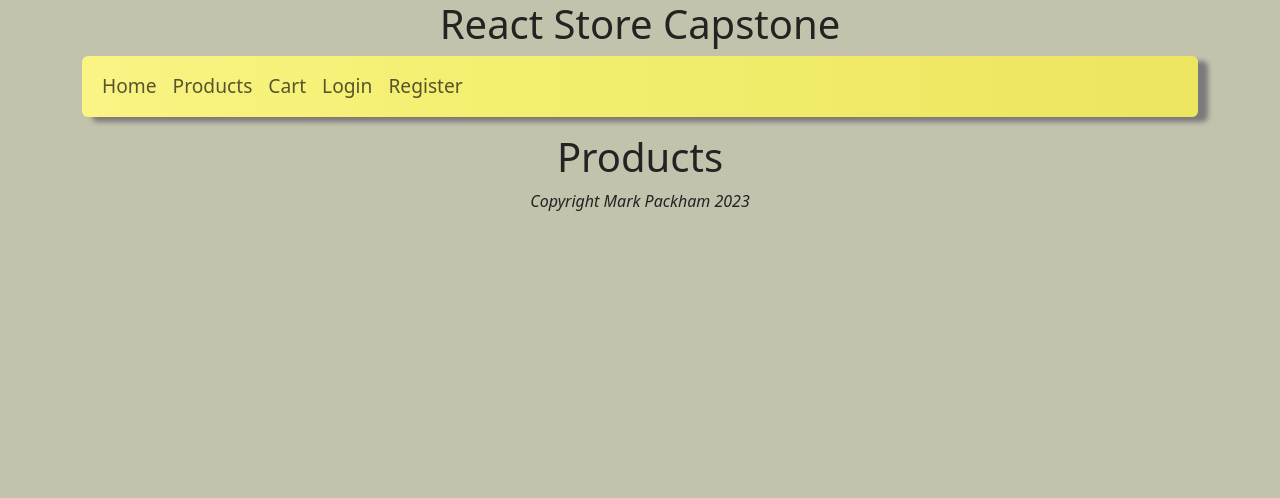
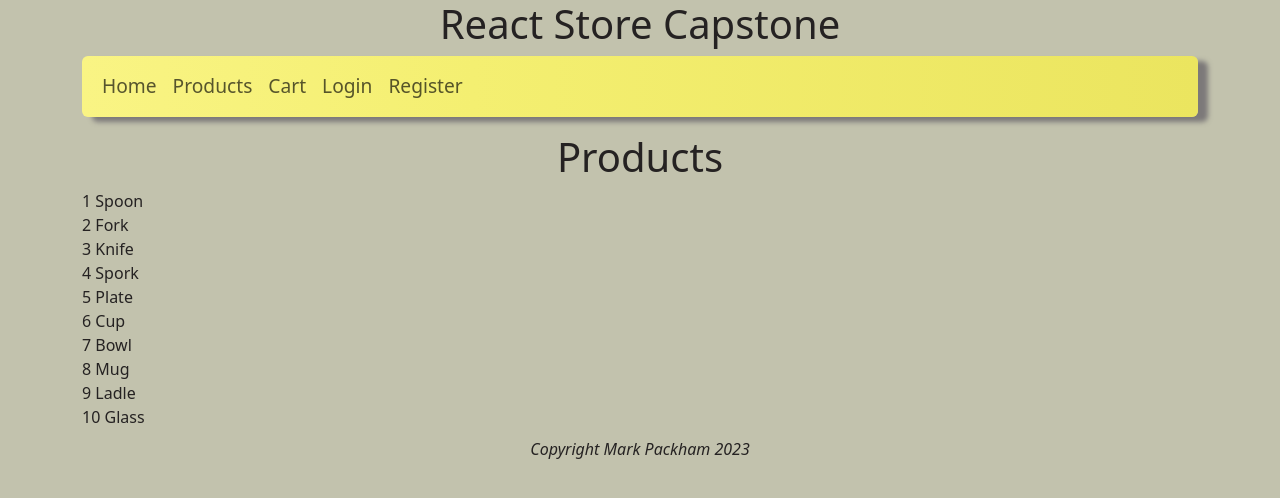
Before and after one commit to markpackham/HyperionDevReact-AppCapstoneProject, a React (Vite) app in the folder reactStoreCapstoneProject/: page /products in a window 1280 px wide. Shown: the top 498 px of the page. Built offline with nearby package versions, Linux system fonts and the light colour scheme.

Commit message:
output product name and id

```diff
--- a/reactStoreCapstoneProject/src/components/Products.jsx
+++ b/reactStoreCapstoneProject/src/components/Products.jsx
@@ -1,7 +1,19 @@
+import { useSelector } from "react-redux";
+
 const Products = () => {
+  // Grab products from store
+  const products = useSelector((state) => state.products);
+
   return (
     <div>
       <h1>Products</h1>
+      <ul className="list-group">
+        {products.map((product) => (
+          <li key={product.id}>
+            {product.id} {product.name}
+          </li>
+        )) || <h3>Loading ...</h3>}
+      </ul>
     </div>
   );
 };
--- a/reactStoreCapstoneProject/src/components/users/LoginPage.jsx
+++ b/reactStoreCapstoneProject/src/components/users/LoginPage.jsx
@@ -3,11 +3,13 @@ import * as Yup from "yup";
 import "../../styles/users.css";
 
 export default function LoginPage() {
+  // Formik used for user feedback
   const formik = useFormik({
     initialValues: {
       userName: "",
       password: "",
     },
+    // Yup used for validating objects entered
     validationSchema: Yup.object({
       userName: Yup.string()
         .max(20, "Must be 20 characters or less")
--- /dev/null
+++ b/reactStoreCapstoneProject/src/store/productSlice.js
@@ -0,0 +1,90 @@
+import { createSlice } from "@reduxjs/toolkit";
+
+// Products being sold
+const productSlice = createSlice({
+  name: "products",
+  initialState: [
+    {
+      id: 1,
+      name: "Spoon",
+      description: "Wooden Spoon made from the finest oak",
+      price: 1,
+      img: "https://m.media-amazon.com/images/I/61moD4yrLOL.jpg",
+    },
+    {
+      id: 2,
+      name: "Fork",
+      description: "Metal Fork 100% stainless steel",
+      price: 1,
+      img: "https://m.media-amazon.com/images/I/61z0LVrrowL._AC_UF894,1000_QL80_.jpg",
+    },
+    {
+      id: 3,
+      name: "Knife",
+      description: "Plastic Knife 100% germ free",
+      price: 1,
+      img: "https://www.beaucare.com/storage/uploads/images/1291/product-hero_plastic_knife_-_white_-_pack_of_1000.jpg",
+    },
+    {
+      id: 4,
+      name: "Spork",
+      description: "Metal Spork made from titanium",
+      price: 1,
+      img: "https://m.media-amazon.com/images/I/81H7YgQZjiL._AC_UF894,1000_QL80_.jpg",
+    },
+    {
+      id: 5,
+      name: "Plate",
+      description: "Plastic Plate, totally unbreakable",
+      price: 2,
+      img: "https://raven.contrado.app/resources/images/2017-12/75876/melamine-plastic-plate-design-reverse-side-208618_l.jpg",
+    },
+    {
+      id: 6,
+      name: "Cup",
+      description: "Clay Cup made by hand",
+      price: 2,
+      img: "https://www.minimax.com.au/cdn/shop/products/dwell-340ml-clay-mug-985663.jpg?v=1631892087",
+    },
+    {
+      id: 7,
+      name: "Bowl",
+      description: "Wooden Bowl made from pine",
+      price: 2,
+      img: "https://www.ikea.com/gb/en/images/products/blanda-matt-serving-bowl-bamboo__0711988_pe728640_s5.jpg",
+    },
+    {
+      id: 8,
+      name: "Mug",
+      description: "Metal Mug with 5 year guarantee",
+      price: 3,
+      img: "https://m.media-amazon.com/images/I/61SJPoBcisL._AC_UF894,1000_QL80_.jpg",
+    },
+    {
+      id: 9,
+      name: "Ladle",
+      description: "Metal Ladle, can handle any heat",
+      price: 4,
+      img: "https://m.media-amazon.com/images/I/61nM4lieuzL.jpg",
+    },
+    {
+      id: 10,
+      name: "Glass",
+      description: "Crystal Glass that's dishwasher safe",
+      price: 5,
+      img: "https://api-prod.royaldesign.se/api/products/image/6/koziol-crystal-glass-l-0",
+    },
+  ],
+
+  // Add Product
+  reducers: {
+    // Delete Todo
+    deleteProduct: (state, action) => {
+      return state.filter((product) => product.id !== action.payload.id);
+    },
+  },
+});
+
+export const { deleteProduct } = productSlice.actions;
+
+export default productSlice.reducer;
--- a/reactStoreCapstoneProject/src/store/store.js
+++ b/reactStoreCapstoneProject/src/store/store.js
@@ -1,9 +1,9 @@
 import { configureStore } from "@reduxjs/toolkit";
-import todoReducer from "./todoSlice";
+import productReducer from "./productSlice";
 
 const store = configureStore({
   reducer: {
-    todos: todoReducer,
+    products: productReducer,
   },
 });
 
--- a/reactStoreCapstoneProject/src/store/todoSlice.js
+++ /dev/null
@@ -1,47 +0,0 @@
-import { createSlice } from "@reduxjs/toolkit";
-
-const todoSlice = createSlice({
-  name: "todos",
-  initialState: [
-    { id: "1", content: "Content1", completed: true },
-    { id: "2", content: "Content2", completed: false },
-    { id: "3", content: "Content3", completed: false },
-  ],
-
-  // Add Todo
-  reducers: {
-    addTodo: (state, action) => {
-      const newTodo = {
-        id: action.payload.id,
-        content: action.payload.content,
-        completed: false,
-      };
-      state.push(newTodo);
-    },
-
-    // Delete Todo
-    deleteTodo: (state, action) => {
-      return state.filter((todo) => todo.id !== action.payload.id);
-    },
-
-    // Edit Todo (would deal with PUT rather than PATCH requests in a real site)
-    editTodo: (state, action) => {
-      state.forEach((todo) => {
-        if (todo.id === action.payload.id) {
-          todo.content = action.payload.content;
-        }
-      });
-    },
-
-    // Completed Toggle Todo
-    toggleComplete: (state, action) => {
-      const index = state.findIndex((todo) => todo.id === action.payload.id);
-      state[index].completed = action.payload.completed;
-    },
-  },
-});
-
-export const { addTodo, deleteTodo, editTodo, toggleComplete } =
-  todoSlice.actions;
-
-export default todoSlice.reducer;
```
